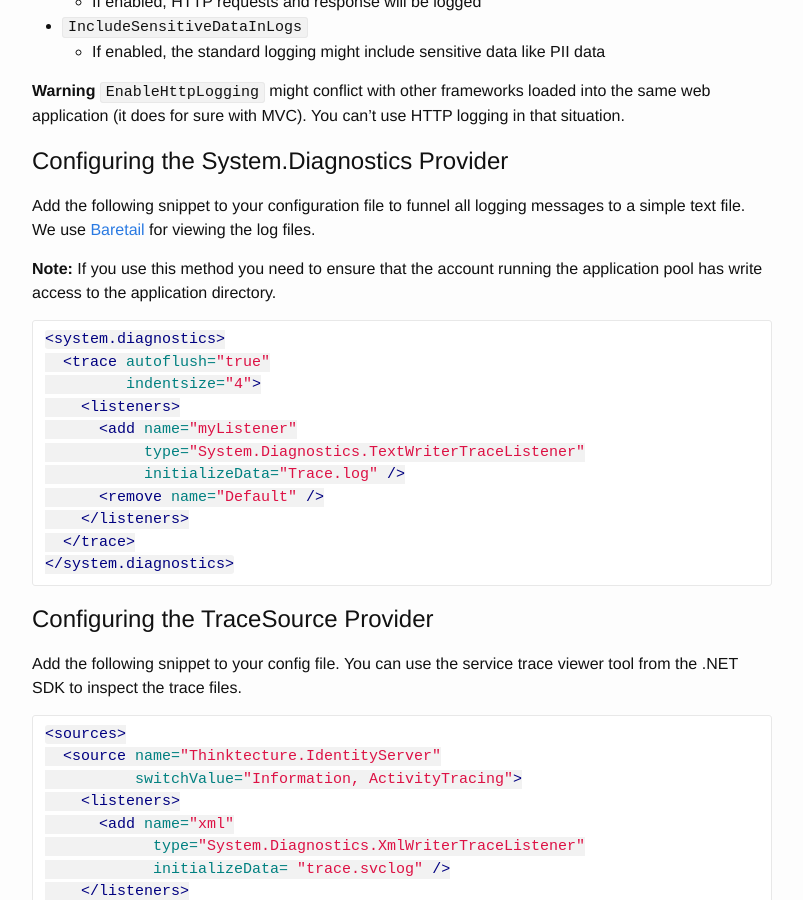
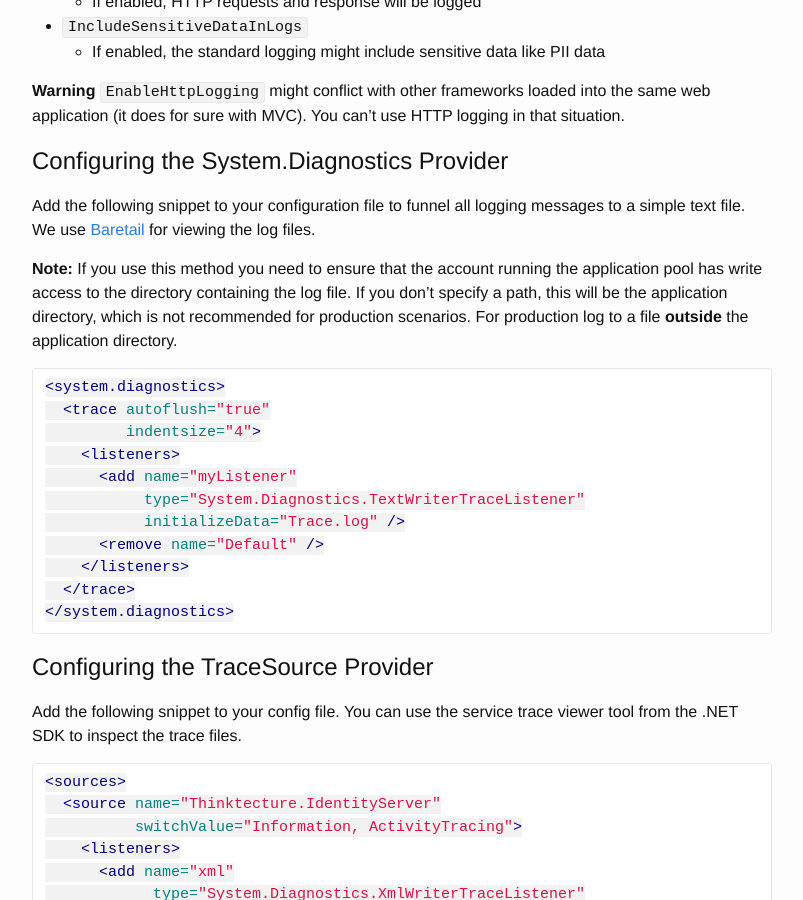
Before and after one commit to IdentityServer/Documentation, a Jekyll site: the page built from docs/configuration/logging.md, in a window 1280 px wide and 900 px high, scrolled down 774 px. Shown: the whole window, without its empty margins (238-1041 px from the left). Built offline with Jekyll 4.4.1, drawn with Linux system fonts in a browser that asks for light colours; Markdown is read by kramdown in place of the engine named in the settings.

Commit message:
Update logging.md

````diff
--- a/docs/configuration/logging.md
+++ b/docs/configuration/logging.md
@@ -41,7 +41,7 @@ The `LoggingOptions` class has the following settings:
 Add the following snippet to your configuration file to funnel all logging messages to a simple text file.
 We use [Baretail](https://www.baremetalsoft.com/baretail/) for viewing the log files.
 
-**Note:** If you use this method you need to ensure that the account running the application pool has write access to the application directory.
+**Note:** If you use this method you need to ensure that the account running the application pool has write access to the directory containing the log file. If you don't specify a path, this will be the application directory, which is not recommended for production scenarios. For production log to a file **outside** the application directory.
 
 ```xml
 <system.diagnostics>
````
